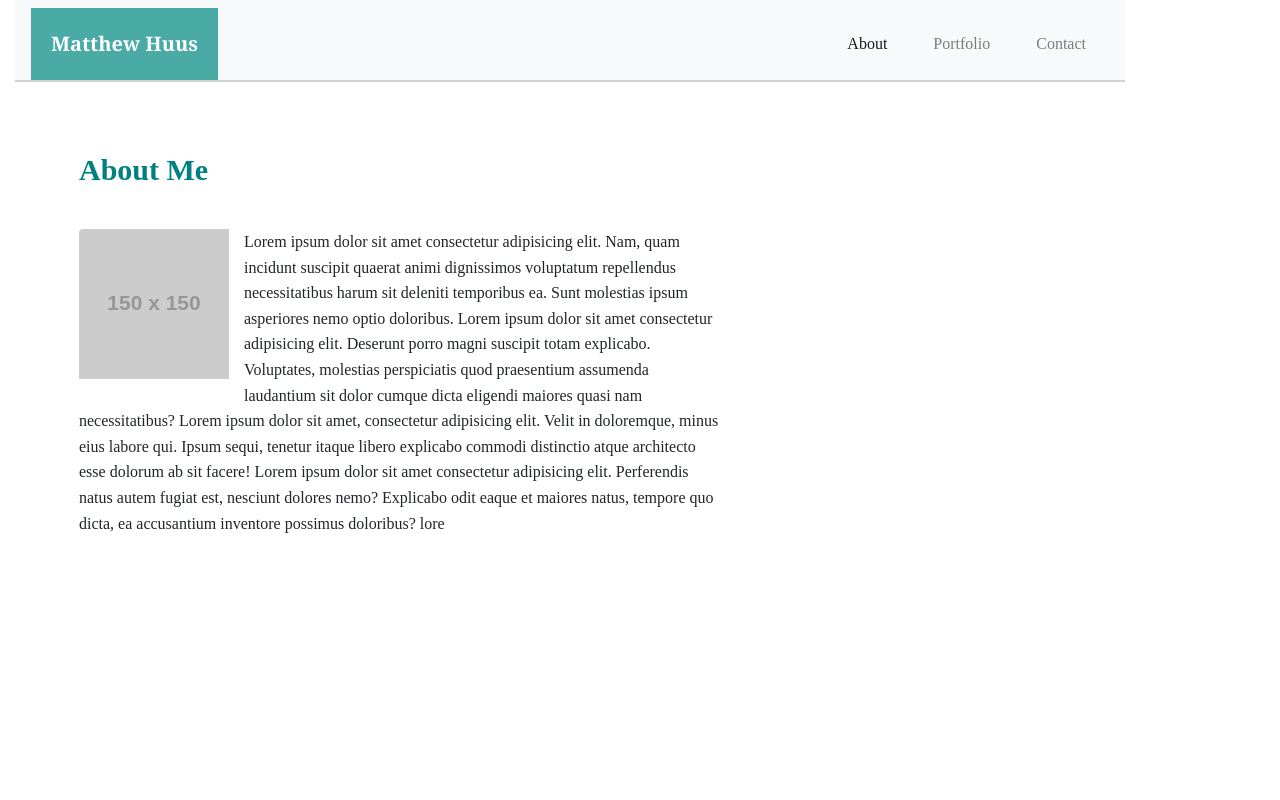
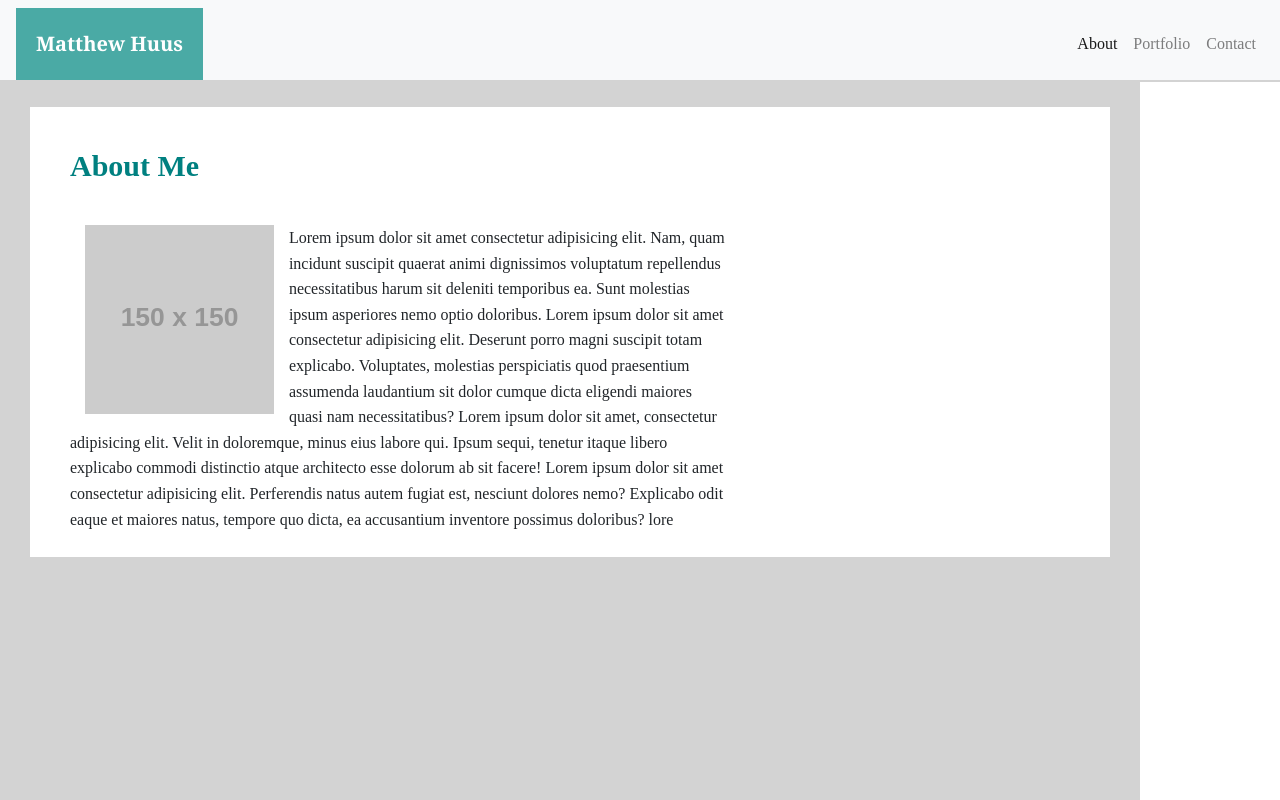
Before and after one commit to matt98h/MyPortfolio, a plain HTML site: page Different-Sections-Of-Portfolio/index.html in a window 1280 px wide. Shown: the top 800 px of the page. Drawn offline with nearby package versions, Linux system fonts and the light colour scheme; placeholder pictures from the web are drawn by us.

Commit message:
updated index and stylesheet, index works outside of media queries

```diff
--- a/Different-Sections-Of-Portfolio/index.html
+++ b/Different-Sections-Of-Portfolio/index.html
@@ -10,25 +10,27 @@
   <!-- Bootstrap CSS -->
   <link rel="stylesheet" href="https://stackpath.bootstrapcdn.com/bootstrap/4.3.1/css/bootstrap.min.css"
     integrity="sha384-ggOyR0iXCbMQv3Xipma34MD+dH/1fQ784/j6cY/iJTQUOhcWr7x9JvoRxT2MZw1T" crossorigin="anonymous">
+  <link rel="stylesheet" href="reset.css">
   <link rel="stylesheet" href="style.css">
-  <link rel="stylesheet" href="reset.css">
+
 
 
 </head>
 
-<body class="container">
+<body>
 
 
   <!-- Header of The page Including my Name -->
   <!-- Nav tabs -->
-  <header class="header-container" style="width: 100%;">
-    <nav class="navbar navbar-expand-md navbar-collapse-sm navbar-light bg-light pb-0">
-      <a class="navbar-brand" href="#">Matthew Huus</a>
+  <header>
+    <div class="header-container">
+      <nav class="navbar navbar-expand-md navbar-collapse-sm navbar-light bg-light pb-0">
+        <a class="navbar-brand" href="index.html">Matthew Huus</a>
 
 
 
-      <div class="collapse navbar-collapse" id="navbarSupportedContent">
-        <ul class="navbar-nav ml-auto ">
+
+        <ul class="navbar-nav ml-auto " id="link-container">
           <li class="nav-item  active">
             <a class="nav-link " href="index.html">About<span class="sr-only">(current)</span></a>
           </li>
@@ -40,27 +42,46 @@
           </li>
         </ul>
 
-      </div>
-    </nav>
+
+      </nav>
+    </div>
   </header>
 
-  <div class="row my-row" style="padding:64px;">
+  <main class="container">
+    <div class="row my-row" id="about-me-container">
 
-    <div class="col-lg-8 col-xl-8 float-left; ">
+      <div class="col-sm-12 col-md-12 col-lg-8">
 
-        <h1 style="padding-bottom:35px; padding-top: ;">About Me</h1>
 
-        <img src="http://placehold.it/150x150" class="rounded float-left" style="padding-right:15px; padding-bottom: 15px;" alt="Picture Of Matthew Huus ">
+          <h1 style="padding-bottom:35px; padding-top: 10px;">About Me</h1>
 
-        <p>Lorem ipsum dolor sit amet consectetur adipisicing elit. Nam, quam incidunt suscipit quaerat animi dignissimos voluptatum repellendus necessitatibus harum sit deleniti temporibus ea. Sunt molestias ipsum asperiores nemo optio doloribus. Lorem ipsum dolor sit amet consectetur adipisicing elit. Deserunt porro magni suscipit totam explicabo. Voluptates, molestias perspiciatis quod praesentium assumenda laudantium sit dolor cumque dicta eligendi maiores quasi nam necessitatibus? Lorem ipsum dolor sit amet, consectetur adipisicing elit. Velit in doloremque, minus eius labore qui. Ipsum sequi, tenetur itaque libero explicabo commodi distinctio atque architecto esse dolorum ab sit facere! Lorem ipsum dolor sit amet consectetur adipisicing elit. Perferendis natus autem fugiat est, nesciunt dolores nemo? Explicabo odit eaque et maiores natus, tempore quo dicta, ea accusantium inventore possimus doloribus? lore</p>
+        <img src="http://placehold.it/150x150" class="col-sm-12 col-md-4  rounded float-left" id="profile-picture"
+          alt="Picture Of Matthew Huus ">
+
+        <p>Lorem ipsum dolor sit amet consectetur adipisicing elit. Nam, quam incidunt suscipit quaerat animi
+          dignissimos
+          voluptatum repellendus necessitatibus harum sit deleniti temporibus ea. Sunt molestias ipsum asperiores nemo
+          optio doloribus. Lorem ipsum dolor sit amet consectetur adipisicing elit. Deserunt porro magni suscipit totam
+          explicabo. Voluptates, molestias perspiciatis quod praesentium assumenda laudantium sit dolor cumque dicta
+          eligendi maiores quasi nam necessitatibus? Lorem ipsum dolor sit amet, consectetur adipisicing elit. Velit in
+          doloremque, minus eius labore qui. Ipsum sequi, tenetur itaque libero explicabo commodi distinctio atque
+          architecto esse dolorum ab sit facere! Lorem ipsum dolor sit amet consectetur adipisicing elit. Perferendis
+          natus autem fugiat est, nesciunt dolores nemo? Explicabo odit eaque et maiores natus, tempore quo dicta, ea
+          accusantium inventore possimus doloribus? lore</p>
       </div>
 
 
 
 
 
-  </div>
+    </div>
 
+  </main>
+  <footer class="page-footer footer">
+
+
+
+  </footer>
 
 
 
--- a/Different-Sections-Of-Portfolio/style.css
+++ b/Different-Sections-Of-Portfolio/style.css
@@ -14,13 +14,23 @@ width: 100%;
     font-family: 'Georgia', Times, Times New Roman, serif;
 
 }
-.nav-item{
-    padding:15px;
+
+
+#link-container{
+    float: right;
 }
+
 .container{
 height: 1000px;
 float: left;
-background-color: white;
+
+background-color: lightgrey !important;
+
+}
+#about-me-container{
+    background-color: white;
+    padding:25px;
+    margin:25px 15px;
 }
 .container h1{
     padding-bottom: 30;
@@ -29,3 +39,6 @@ background-color: white;
     font-weight: bold;
 
 }
+#profile-picture {
+    padding-right:15px; padding-bottom: 15px;
+}
```
